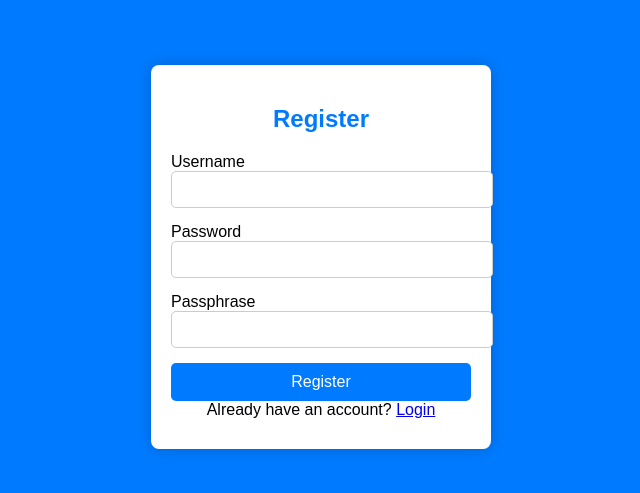
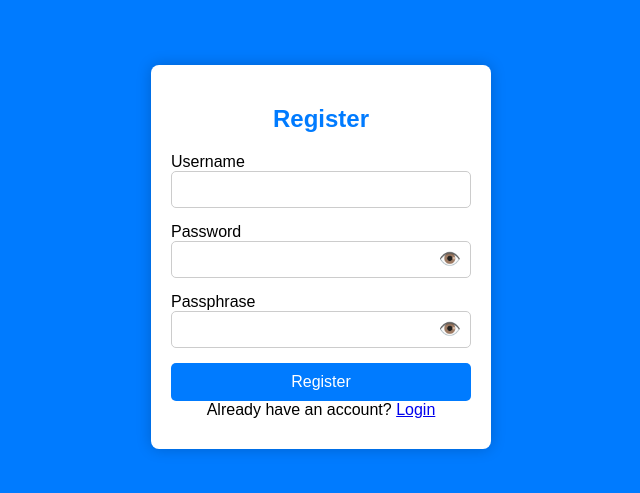
Before and after one commit to godwintrav/passphrase-project-frontend, a plain HTML site: page index.html in a window 1280 px wide. Shown: the part 143-636 px from the top of the page, 319-959 px from the left. Drawn offline with Linux system fonts and the light colour scheme.

Commit message:
added hide/show feature

```diff
--- a/index.html
+++ b/index.html
@@ -12,15 +12,23 @@
         <form id="loginForm">
             <div class="input-group">
                 <label for="username">Username</label>
-                <input type="text" id="username" required>
+                <div class="password-wrapper">
+                    <input type="text" id="username" required>
+                </div>
             </div>
             <div class="input-group">
                 <label for="password">Password</label>
-                <input type="password" id="password" required>
+                <div class="password-wrapper">
+                    <input type="password" id="password" required>
+                    <span class="toggle-password" data-target="password">👁️</span>
+                </div>
             </div>
             <div class="input-group">
                 <label for="passphrase">Passphrase</label>
-                <input type="password" id="passphrase" required>
+                <div class="password-wrapper">
+                    <input type="password" id="passphrase" required>
+                    <span class="toggle-password" data-target="passphrase">👁️</span>
+                </div>
             </div>
             <button type="submit">Register</button>
             <div>Already have an account? <a href="login.html">Login</a></div>
--- a/register.js
+++ b/register.js
@@ -63,4 +63,18 @@ document.addEventListener('DOMContentLoaded', () => {
         console.error('Error:', error);
       }
     });
+});
+
+// Toggle password/passphrase visibility
+document.querySelectorAll('.toggle-password').forEach(button => {
+  button.addEventListener('click', () => {
+      const targetId = button.getAttribute('data-target');
+      const input = document.getElementById(targetId);
+
+      const isPassword = input.getAttribute('type') === 'password';
+      input.setAttribute('type', isPassword ? 'text' : 'password');
+
+      // Optional: toggle eye emoji
+      button.textContent = isPassword ? '🙈' : '👁️';
   });
+});
--- a/styles.css
+++ b/styles.css
@@ -53,3 +53,28 @@ button:hover {
     margin-top: 10px;
     color: red;
 }
+
+
+.password-wrapper {
+    position: relative;
+    width: 100%;
+}
+
+.password-wrapper input {
+    width: 100%;
+    padding: 10px 40px 10px 10px; /* Add right padding for icon space */
+    border: 1px solid #ccc;
+    border-radius: 5px;
+    box-sizing: border-box; /* Prevent overflow */
+}
+
+.toggle-password {
+    position: absolute;
+    top: 50%;
+    right: 10px;
+    transform: translateY(-50%);
+    cursor: pointer;
+    font-size: 18px;
+    color: #007BFF;
+    user-select: none;
+}
```
Also changed, not shown: analytics.html (+7 -4 lines), analytics.js (+12 -2 lines), login.html (+11 -3 lines), login.js (+14 -0 lines).
